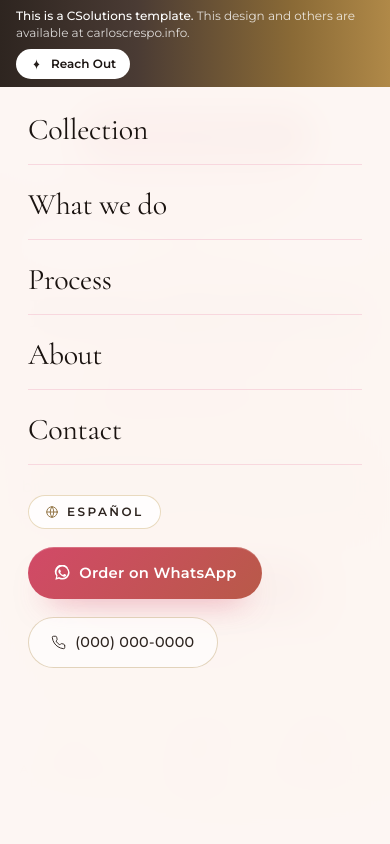
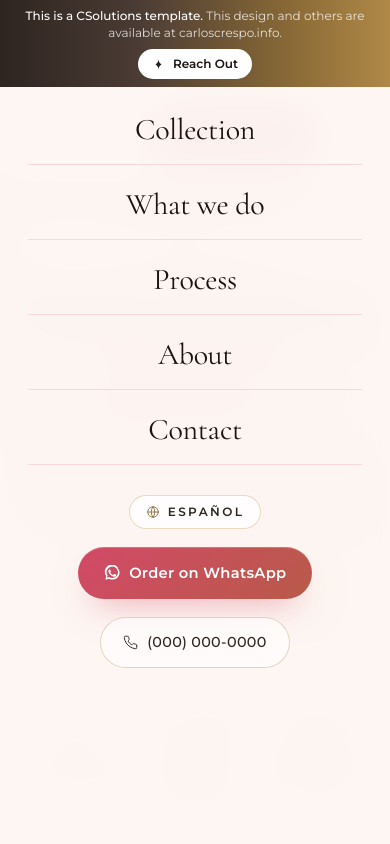
Before and after one commit to Crespo1301/luxury-gifts, a Next.js app: page / in a window 390 px wide. Both pictures are taken after a click on the button "Open menu". Shown: the top 844 px of the page. Built offline with nearby package versions, Linux system fonts and the light colour scheme.

Commit message:
Polish luxury gifts mobile centering

```diff
--- a/package.json
+++ b/package.json
@@ -1,7 +1,7 @@
 {
   "name": "luxury-gifts",
   "version": "1.0.0",
-  "description": "Marketing site for 144 Academy: California CCW certification, renewals, and advanced firearms training out of Redding, Shasta County.",
+  "description": "Reusable luxury gifting template for florals, curated gift boxes, and event-ready presentations.",
   "main": "index.js",
   "directories": {
     "doc": "docs"
--- a/src/components/About.tsx
+++ b/src/components/About.tsx
@@ -15,7 +15,7 @@ export default function About() {
           <div className="pointer-events-none absolute -bottom-24 -left-24 h-72 w-72 rounded-full bg-gold-300/30 blur-3xl" />
 
           <div className="grid gap-10 lg:grid-cols-[1.1fr_0.9fr] items-center relative">
-            <div>
+            <div className="text-center lg:text-left">
               <span className="eyebrow">{t.about.eyebrow}</span>
               <h2 className="section-title mt-4">
                 {t.about.titleA} <span className="italic text-rose-500">{t.about.titleB}</span>
@@ -23,7 +23,7 @@ export default function About() {
               <p className="mt-5 text-ink-700 leading-relaxed">{t.about.body1}</p>
               <p className="mt-4 text-ink-700 leading-relaxed">{t.about.body2}</p>
 
-              <div className="mt-8 grid grid-cols-2 sm:grid-cols-3 gap-3">
+              <div className="mt-8 grid grid-cols-2 gap-3 sm:grid-cols-3">
                 {t.about.tags.map((tag) => (
                   <div
                     key={tag}
@@ -48,7 +48,7 @@ export default function About() {
                   className="object-cover"
                 />
               </div>
-              <div className="absolute -bottom-6 -left-4 sm:-left-8 glass rounded-2xl p-4 max-w-[14rem]">
+              <div className="absolute -bottom-6 left-1/2 max-w-[14rem] -translate-x-1/2 glass rounded-2xl p-4 sm:-left-8 sm:translate-x-0">
                 <div className="flex items-center gap-2">
                   <Icon name="pin" size={16} className="text-rose-500" />
                   <span className="text-xs uppercase tracking-[0.2em] text-gold-600">
--- a/src/components/Collection.tsx
+++ b/src/components/Collection.tsx
@@ -22,7 +22,7 @@ export default function Collection() {
   return (
     <section id="collection" className="relative py-20 sm:py-24">
       <div className="mx-auto max-w-6xl px-5 sm:px-6">
-        <div className="flex flex-col sm:flex-row sm:items-end sm:justify-between gap-6">
+        <div className="flex flex-col items-center gap-6 text-center sm:flex-row sm:items-end sm:justify-between sm:text-left">
           <div className="max-w-xl">
             <span className="eyebrow">{t.collection.eyebrow}</span>
             <h2 className="section-title mt-4">
--- a/src/components/MockupBanner.tsx
+++ b/src/components/MockupBanner.tsx
@@ -17,8 +17,8 @@ export default function MockupBanner() {
           "linear-gradient(90deg, #2e2520 0%, #4a3b34 35%, #8a6a36 75%, #b08948 100%)",
       }}
     >
-      <div className="mx-auto max-w-6xl px-4 sm:px-6 py-2 flex flex-col sm:flex-row items-start sm:items-center justify-between gap-2 sm:gap-4">
-        <div className="flex items-center gap-3 min-w-0">
+      <div className="mx-auto flex max-w-6xl flex-col items-center justify-between gap-2 px-4 py-2 text-center sm:flex-row sm:items-center sm:gap-4 sm:px-6 sm:text-left">
+        <div className="flex min-w-0 items-center justify-center gap-3 sm:justify-start">
           <span className="hidden sm:inline-flex items-center gap-1.5 rounded-full bg-white/15 px-2.5 py-1 text-[10px] uppercase tracking-[0.22em] font-semibold text-white border border-white/25">
             <Icon name="sparkle" size={11} className="text-gold-300" />
             {m.tag}
@@ -32,7 +32,7 @@ export default function MockupBanner() {
           href="https://carloscrespo.info"
           target="_blank"
           rel="noopener noreferrer"
-          className="shrink-0 inline-flex items-center gap-2 rounded-full bg-white text-ink-900 hover:bg-gold-300 transition-colors px-3.5 py-1.5 text-[12px] sm:text-[13px] font-semibold cursor-pointer"
+          className="inline-flex shrink-0 items-center gap-2 rounded-full bg-white px-3.5 py-1.5 text-[12px] font-semibold text-ink-900 transition-colors hover:bg-gold-300 sm:text-[13px] cursor-pointer"
         >
           <Icon name="sparkle" size={13} />
           Reach Out
--- a/src/components/Navbar.tsx
+++ b/src/components/Navbar.tsx
@@ -57,7 +57,7 @@ export default function Navbar() {
               priority
             />
           </span>
-          <span className="hidden sm:flex flex-col leading-none">
+          <span className="hidden min-[430px]:flex flex-col leading-none">
             <span className="font-display text-[1.05rem] font-semibold tracking-tight text-ink-900">
               Luxury Gifts Template
             </span>
@@ -94,10 +94,11 @@ export default function Navbar() {
             href={site.whatsappLink}
             target="_blank"
             rel="noopener noreferrer"
-            className="hidden sm:inline-flex btn-primary text-[0.78rem] py-2.5 px-4"
+            className="inline-flex btn-primary px-3.5 py-2.5 text-[0.72rem] sm:px-4 sm:text-[0.78rem]"
           >
             <Icon name="whatsapp" size={15} />
-            {t.nav.orderWhatsApp}
+            <span className="hidden sm:inline">{t.nav.orderWhatsApp}</span>
+            <span className="sm:hidden">WhatsApp</span>
           </a>
 
           <button
@@ -120,13 +121,13 @@ export default function Navbar() {
         }`}
         style={{ background: "rgba(253, 246, 243, 0.96)", backdropFilter: "blur(18px)" }}
       >
-        <div className="flex flex-col h-full pt-24 px-7 gap-1.5 overflow-y-auto">
+        <div className="flex h-full flex-col gap-1.5 overflow-y-auto px-7 pt-24 text-center">
           {links.map((l, i) => (
             <a
               key={l.href}
               href={l.href}
               onClick={() => setOpen(false)}
-              className="block py-4 border-b border-rose-200/60 font-display text-3xl text-ink-900"
+              className="block border-b border-rose-200/60 py-4 font-display text-3xl text-ink-900"
               style={{
                 animation: open ? `fadeUp 0.5s ${0.05 * i + 0.1}s both` : "none",
               }}
@@ -140,7 +141,7 @@ export default function Navbar() {
             onClick={() => {
               toggle();
             }}
-            className="mt-6 self-start inline-flex items-center gap-2 rounded-full bg-white/80 border border-gold-400/40 px-4 py-2 text-xs font-semibold uppercase tracking-[0.2em] text-ink-800 cursor-pointer"
+            className="mt-6 inline-flex self-center items-center gap-2 rounded-full border border-gold-400/40 bg-white/80 px-4 py-2 text-xs font-semibold uppercase tracking-[0.2em] text-ink-800 cursor-pointer"
           >
             <Icon name="globe" size={14} className="text-gold-600" />
             {t.nav.langSwitch}
@@ -151,7 +152,7 @@ export default function Navbar() {
             target="_blank"
             rel="noopener noreferrer"
             onClick={() => setOpen(false)}
-            className="btn-primary mt-3 self-start"
+            className="btn-primary mt-3 self-center"
           >
             <Icon name="whatsapp" size={16} />
             {t.nav.orderWhatsApp}
@@ -159,7 +160,7 @@ export default function Navbar() {
           <a
             href={`tel:+1${site.phoneRaw}`}
             onClick={() => setOpen(false)}
-            className="btn-ghost mt-3 self-start"
+            className="btn-ghost mt-3 self-center"
           >
             <Icon name="phone" size={15} />
             {site.phone}
--- a/src/components/Process.tsx
+++ b/src/components/Process.tsx
@@ -10,8 +10,8 @@ export default function Process() {
   return (
     <section id="process" className="relative py-20 sm:py-24">
       <div className="mx-auto max-w-6xl px-5 sm:px-6">
-        <div className="grid gap-12 lg:grid-cols-[0.9fr_1.1fr] items-start">
-          <div className="lg:sticky lg:top-32">
+        <div className="grid items-start gap-12 lg:grid-cols-[0.9fr_1.1fr]">
+          <div className="text-center lg:sticky lg:top-32 lg:text-left">
             <span className="eyebrow">{t.process.eyebrow}</span>
             <h2 className="section-title mt-4">
               {t.process.titleA} <span className="italic text-rose-500">{t.process.titleB}</span>
```
Also changed, not shown: src/components/Categories.tsx (+4 -4 lines), src/components/Contact.tsx (+6 -6 lines), src/components/Footer.tsx (+9 -9 lines), 1 other file (tests, documents, lock files or other folders).
